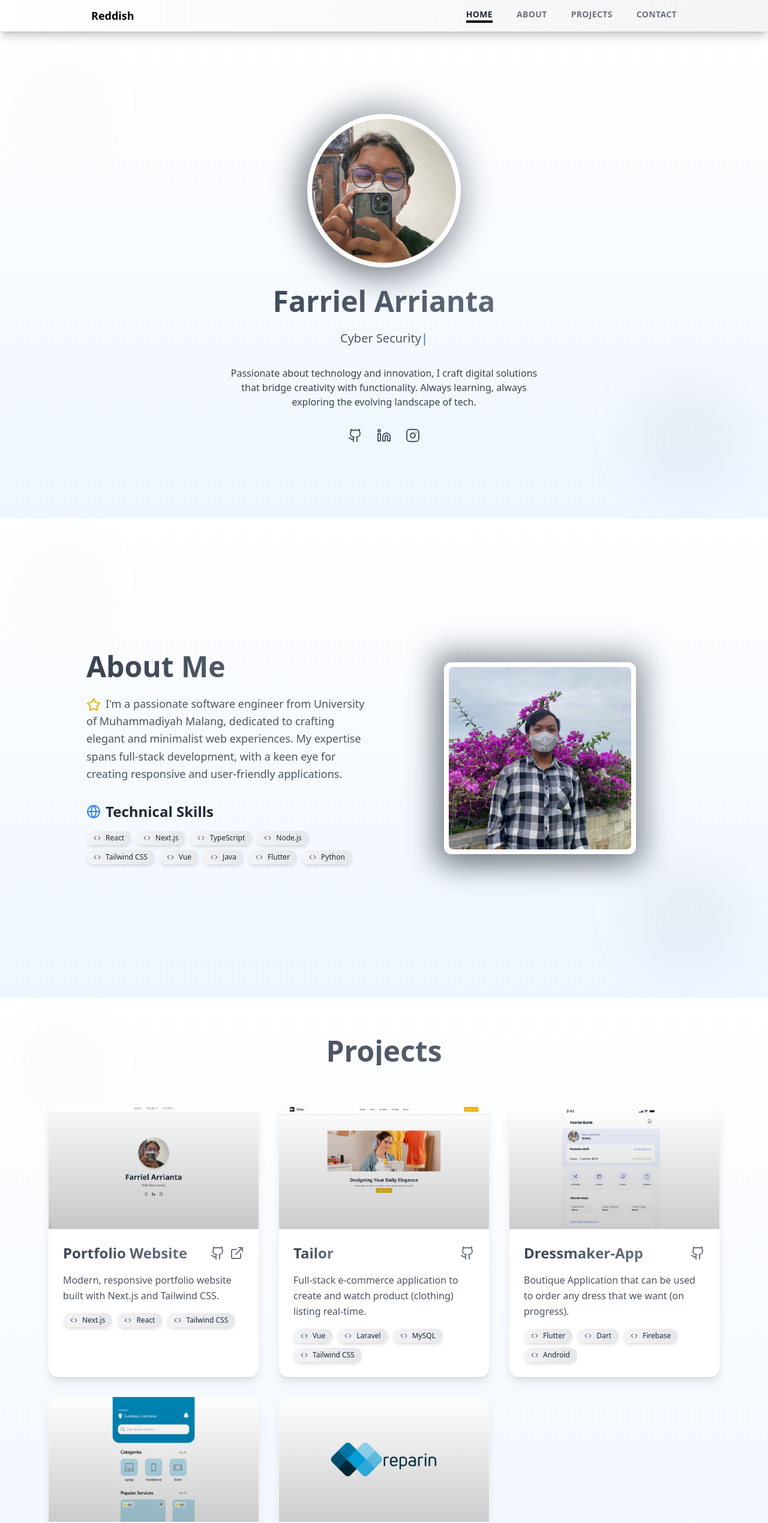
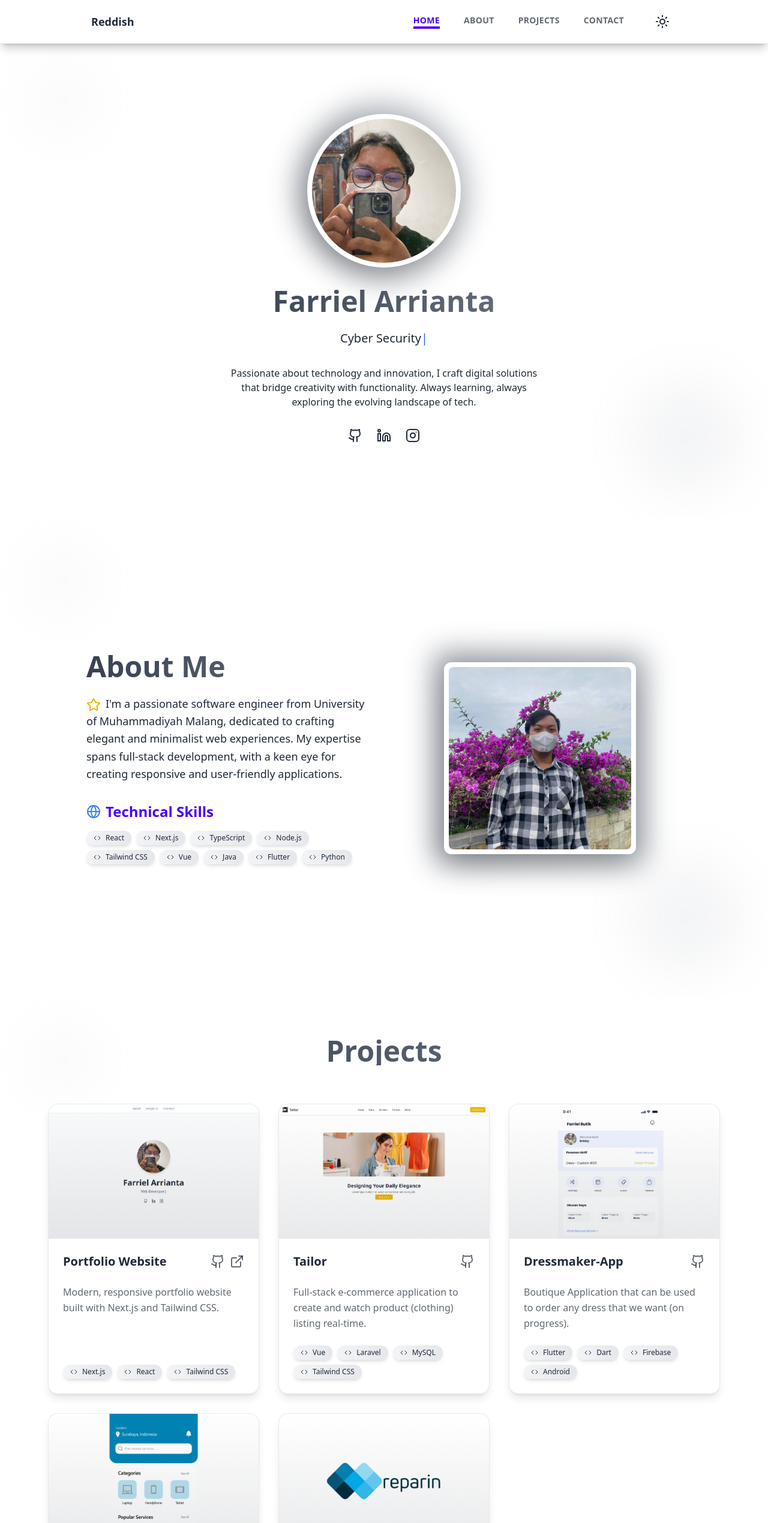
Before and after one commit to reddishowo/reddishowo-portfolio, a Next.js app: page / in a window 1280 px wide. Shown: the top 2539 px of the page at 60% size. Built offline with nearby package versions, Linux system fonts and the light colour scheme.

Commit message:
DaisyUI Theme Implementation

```diff
--- a/src/components/aboutsection.tsx
+++ b/src/components/aboutsection.tsx
@@ -1,4 +1,5 @@
 "use client";
+
 import React, { useState, useEffect } from "react";
 import Image from "next/image";
 import AOS from "aos";
@@ -49,7 +50,7 @@ const AboutSection = () => {
   return (
     <section
       id="about"
-      className="min-h-screen bg-gradient-to-b from-white to-blue-50
+      className="min-h-screen bg-base-100 text-base-content
                  flex items-center py-16 relative overflow-hidden"
     >
       {/* Background decorative elements */}
@@ -67,13 +68,13 @@ const AboutSection = () => {
             className="text-content"
           >
             <h2
-              className="text-5xl font-bold mb-6 text-gray-800
+              className="text-5xl font-bold mb-6 text-primary
                bg-clip-text text-transparent
                bg-gradient-to-r from-gray-700 to-gray-500"
             >
               About Me
             </h2>
-            <p className="text-gray-600 mb-6 leading-relaxed text-lg">
+            <p className="text-base-content mb-6 leading-relaxed text-lg">
               <Star className="inline-block mr-2 text-yellow-500" />
               I&#39;m a passionate software engineer from University of
               Muhammadiyah Malang, dedicated to crafting elegant and minimalist
@@ -83,7 +84,7 @@ const AboutSection = () => {
 
             <div className="mt-8">
               <h3
-                className="text-2xl font-semibold mb-4 text-gray-800
+                className="text-2xl font-semibold mb-4 text-primary
                             flex items-center"
               >
                 <Globe className="mr-2 text-blue-500" />
@@ -112,7 +113,7 @@ const AboutSection = () => {
                 className="absolute -inset-4 bg-gradient-to-r from-gray-800 to-gray-600
                               rounded-xl blur-xl opacity-50 animate-pulse"
               ></div>
-              <div className="relative z-10 w-full h-full bg-white p-2 rounded-xl shadow-2xl">
+              <div className="relative z-10 w-full h-full bg-base-100 p-2 rounded-xl shadow-2xl">
                 <Image
                   src="/images/me2.jpg"
                   alt="Profile"
--- a/src/components/homepage.tsx
+++ b/src/components/homepage.tsx
@@ -57,7 +57,7 @@ const HomePage = () => {
   return (
     <section
       id="home"
-      className="min-h-screen bg-gradient-to-b from-white to-blue-50
+      className="min-h-screen bg-base-100 text-base-content
                  flex flex-col relative overflow-hidden mt-1 sm:mt-16"
     >
       {/* Background decorative elements */}
@@ -81,7 +81,7 @@ const HomePage = () => {
                 className="absolute -inset-4 bg-gradient-to-r from-gray-800 to-gray-400
                               rounded-full blur-xl opacity-50 animate-pulse"
               ></div>
-              <div className="relative z-10 w-full h-full bg-white p-2 rounded-full shadow-2xl">
+              <div className="relative z-10 w-full h-full bg-base-100 p-2 rounded-full shadow-2xl">
                 <Image
                   src="/images/me.jpg"
                   alt="Profile"
@@ -97,7 +97,7 @@ const HomePage = () => {
           <h1
             data-aos="fade-up"
             data-aos-duration="800"
-            className="text-5xl font-bold mb-6 text-gray-800
+            className="text-5xl font-bold mb-6 text-primary
             bg-clip-text text-transparent
             bg-gradient-to-r from-gray-700 to-gray-500"
           >
@@ -108,7 +108,7 @@ const HomePage = () => {
             data-aos="fade-up"
             data-aos-duration="800"
             data-aos-delay="200"
-            className="text-xl text-gray-600 mb-8"
+            className="text-xl text-base-content mb-8"
           >
             {currentText}
             <span className="blinking-cursor text-blue-600">|</span>
@@ -116,7 +116,7 @@ const HomePage = () => {
 
           {/* New About Me Section */}
           <div
-            className="max-w-xl mx-auto text-gray-700 mb-8 px-4"
+            className="max-w-xl mx-auto text-base-content mb-8 px-4"
           >
             Passionate about technology and innovation, I craft digital solutions
             that bridge creativity with functionality. Always learning, always exploring
@@ -145,14 +145,12 @@ const HomePage = () => {
   );
 };
 
-
-
 const SocialLink: React.FC<SocialLinkProps> = ({ href, icon }) => (
   <a
     href={href}
     target="_blank"
     rel="noopener noreferrer"
-    className="text-gray-600 hover:text-blue-600 transition-colors"
+    className="text-base-content hover:text-blue-600 transition-colors"
     data-aos="zoom-in"
     data-aos-duration="800"
   >
--- a/src/components/navbar.tsx
+++ b/src/components/navbar.tsx
@@ -1,6 +1,91 @@
 "use client";
+import React, { useState, useEffect } from "react";
+import { Moon, Sun, Palette, Menu, X } from "lucide-react";
 
-import React, { useState, useEffect } from "react";
+const ThemeSwitcher = () => {
+  const [theme, setTheme] = useState<string>('');
+  const [isDropdownOpen, setIsDropdownOpen] = useState(false);
+
+  // Available themes
+  const themes = [
+    { name: 'light', icon: <Sun className="w-5 h-5" /> },
+    { name: 'dark', icon: <Moon className="w-5 h-5" /> },
+    { name: 'cupcake', icon: <Palette className="w-5 h-5" /> },
+    { name: 'bumblebee', icon: <Palette className="w-5 h-5" /> },
+    { name: 'emerald', icon: <Palette className="w-5 h-5" /> },
+    { name: 'corporate', icon: <Palette className="w-5 h-5" /> },
+    { name: 'synthwave', icon: <Palette className="w-5 h-5" /> },
+    { name: 'retro', icon: <Palette className="w-5 h-5" /> },
+    { name: 'cyberpunk', icon: <Palette className="w-5 h-5" /> },
+    { name: 'valentine', icon: <Palette className="w-5 h-5" /> },
+    { name: 'halloween', icon: <Palette className="w-5 h-5" /> },
+    { name: 'garden', icon: <Palette className="w-5 h-5" /> },
+    { name: 'forest', icon: <Palette className="w-5 h-5" /> },
+    { name: 'aqua', icon: <Palette className="w-5 h-5" /> },
+    { name: 'lofi', icon: <Palette className="w-5 h-5" /> },
+    { name: 'pastel', icon: <Palette className="w-5 h-5" /> },
+    { name: 'fantasy', icon: <Palette className="w-5 h-5" /> },
+    { name: 'wireframe', icon: <Palette className="w-5 h-5" /> },
+    { name: 'black', icon: <Palette className="w-5 h-5" /> },
+    { name: 'luxury', icon: <Palette className="w-5 h-5" /> },
+    { name: 'dracula', icon: <Palette className="w-5 h-5" /> },
+    { name: 'cmyk', icon: <Palette className="w-5 h-5" /> },
+    { name: 'autumn', icon: <Palette className="w-5 h-5" /> },
+    { name: 'business', icon: <Palette className="w-5 h-5" /> },
+    { name: 'acid', icon: <Palette className="w-5 h-5" /> },
+    { name: 'lemonade', icon: <Palette className="w-5 h-5" /> },
+    { name: 'night', icon: <Palette className="w-5 h-5" /> },
+    { name: 'coffee', icon: <Palette className="w-5 h-5" /> },
+    { name: 'winter', icon: <Palette className="w-5 h-5" /> },
+  ];
+
+  useEffect(() => {
+    const savedTheme = localStorage.getItem('theme') || 'light';
+    setTheme(savedTheme);
+    document.documentElement.setAttribute('data-theme', savedTheme);
+  }, []);
+
+  const changeTheme = (selectedTheme: string) => {
+    setTheme(selectedTheme);
+    localStorage.setItem('theme', selectedTheme);
+    document.documentElement.setAttribute('data-theme', selectedTheme);
+    setIsDropdownOpen(false);
+  };
+
+  return (
+    <div className="relative">
+      <button
+        onClick={() => setIsDropdownOpen(!isDropdownOpen)}
+        className="btn btn-ghost btn-circle"
+      >
+        {theme === 'dark' ? <Moon /> : <Sun />}
+      </button>
+      {isDropdownOpen && (
+        <div
+          className="absolute left-0 top-full mt-2 w-64 max-h-96 overflow-y-auto
+          bg-base-100 border border-base-300 rounded-box shadow-lg z-50"
+        >
+          <div className="flex flex-col gap-2 p-2">
+            {themes.map((themeOption) => (
+              <button
+                key={themeOption.name}
+                onClick={() => changeTheme(themeOption.name)}
+                className={`btn btn-sm ${
+                  theme === themeOption.name
+                    ? 'btn-primary'
+                    : 'btn-ghost'
+                } flex items-center justify-start gap-2 capitalize`}
+              >
+                {themeOption.icon}
+                <span>{themeOption.name}</span>
+              </button>
+            ))}
+          </div>
+        </div>
+      )}
+    </div>
+  );
+};
 
 const Navbar: React.FC = () => {
   const [activeSection, setActiveSection] = useState<string>("home");
@@ -14,35 +99,30 @@ const Navbar: React.FC = () => {
     { id: "contact", label: "Contact" },
   ];
 
-  // Handle smooth scrolling
   const handleNavClick = (
     e: React.MouseEvent<HTMLAnchorElement>,
     sectionId: string
   ) => {
     e.preventDefault();
     setActiveSection(sectionId);
-    setIsMenuOpen(false); // Close menu on mobile after clicking
-
+    setIsMenuOpen(false);
     const element = document.getElementById(sectionId);
     if (element) {
       window.scrollTo({
-        top: element.offsetTop - 80, // Adjust for navbar height
+        top: element.offsetTop - 80,
         behavior: "smooth",
       });
     }
   };
 
-  // Update active section based on scroll position
   useEffect(() => {
     const handleScroll = () => {
       const sections = navItems.map((item) => document.getElementById(item.id));
-      const scrollPosition = window.scrollY + 100; // Add offset for better accuracy
-
+      const scrollPosition = window.scrollY + 100;
       sections.forEach((section) => {
         if (section) {
           const sectionTop = section.offsetTop;
           const sectionBottom = sectionTop + section.offsetHeight;
-
           if (scrollPosition >= sectionTop && scrollPosition < sectionBottom) {
             setActiveSection(section.id);
           }
@@ -54,30 +134,53 @@ const Navbar: React.FC = () => {
     return () => window.removeEventListener("scroll", handleScroll);
   }, [navItems]);
 
-  // Detect mobile screen size
   useEffect(() => {
     const handleResize = () => {
       setIsMobile(window.innerWidth <= 768);
     };
 
-    handleResize(); // Set initial state
+    handleResize();
     window.addEventListener("resize", handleResize);
     return () => window.removeEventListener("resize", handleResize);
   }, []);
 
   return (
-    <nav className="fixed top-0 left-0 right-0 z-50 bg-gradient-to-r from-white to-gray-100 backdrop-blur-md border-b border-gray-200 shadow-lg">
-      <div className="container mx-auto max-w-5xl px-6 py-3 flex justify-between items-center">
-        <div className="text-lg font-bold text-black">Reddish</div>
+    <nav className="fixed top-0 left-0 right-0 z-50 bg-base-100 backdrop-blur-md border-b border-base-300 shadow-lg">
+      <div className="container mx-auto max-w-5xl px-6 py-3 flex justify-between items-center relative">
+        <div className="text-lg font-bold text-base-content">Reddish</div>
+
         {isMobile ? (
-          <button
-            className="text-gray-800 focus:outline-none absolute right-6 top-3"
-            onClick={() => setIsMenuOpen((prev) => !prev)}
-          >
-            {isMenuOpen ? "✖" : "☰"}
-          </button>
+          <div className="flex items-center space-x-2">
+            <ThemeSwitcher />
+            <button
+              className="btn btn-ghost btn-circle"
+              onClick={() => setIsMenuOpen((prev) => !prev)}
+            >
+              {isMenuOpen ? <X /> : <Menu />}
+            </button>
+
+            {isMenuOpen && (
+              <div className="absolute top-16 right-0 w-full bg-base-100 shadow-lg">
+                <div className="flex flex-col items-end space-y-4 py-4 pr-6">
+                  {navItems.map((item) => (
+                    <a
+                      key={item.id}
+                      href={`#${item.id}`}
+                      onClick={(e) => handleNavClick(e, item.id)}
+                      className={`
+                        text-base-content text-base font-medium
+                        ${activeSection === item.id ? 'text-primary' : 'hover:text-primary'}
+                      `}
+                    >
+                      {item.label}
+                    </a>
+                  ))}
+                </div>
+              </div>
+            )}
+          </div>
         ) : (
-          <div className="flex justify-center space-x-10">
+          <div className="flex justify-center items-center space-x-10">
             {navItems.map((item) => (
               <a
                 key={item.id}
@@ -87,31 +190,16 @@ const Navbar: React.FC = () => {
                   text-sm uppercase tracking-wide font-semibold transition-all duration-300 relative
                   ${
                     activeSection === item.id
-                      ? "text-gray-800 after:w-full after:opacity-100"
-                      : "text-gray-500 hover:text-gray-800 after:opacity-0 hover:after:opacity-100"
+                      ? "text-primary after:w-full after:opacity-100"
+                      : "text-base-content opacity-70 hover:text-primary after:opacity-0 hover:after:opacity-100"
                   }
-                  after:content-[''] after:block after:h-1 after:bg-black after:transition-all after:duration-300 after:mx-auto after:w-0
+                  after:content-[''] after:block after:h-1 after:bg-primary after:transition-all after:duration-300 after:mx-auto after:w-0
                 `}
               >
                 {item.label}
               </a>
             ))}
-          </div>
-        )}
-        {isMobile && isMenuOpen && (
-          <div className="absolute top-16 left-0 right-0 w-full bg-white shadow-lg">
-            <div className="flex flex-col items-center space-y-4 py-4">
-              {navItems.map((item) => (
-                <a
-                  key={item.id}
-                  href={`#${item.id}`}
-                  onClick={(e) => handleNavClick(e, item.id)}
-                  className="text-gray-800 text-base font-medium hover:text-black"
-                >
-                  {item.label}
-                </a>
-              ))}
-            </div>
+            <ThemeSwitcher />
           </div>
         )}
       </div>
--- a/src/components/projectsection.tsx
+++ b/src/components/projectsection.tsx
@@ -1,6 +1,6 @@
 "use client";
 
-import React, { useEffect } from "react";
+import React, { useEffect, useState } from "react";
 import { Github, ExternalLink, Code } from "lucide-react";
 import Image from "next/image";
 import AOS from "aos";
@@ -26,27 +26,28 @@ const ProjectCard = ({
       data-aos="fade-up"
       data-aos-delay={`${index * 200}`}
       data-aos-duration="600"
-      className="bg-white rounded-2xl overflow-hidden
-                 shadow-lg hover:shadow-2xl transition-all duration-300
-                 transform hover:-translate-y-2 border border-gray-100"
+      className="group card bg-base-100 shadow-lg hover:shadow-2xl
+      transition-all duration-300 transform hover:-translate-y-3
+      border border-base-content/10 rounded-2xl
+      dark:border-base-content/20
+      dark:hover:border-base-content/30
+      hover:border-base-content/20
+      dark:bg-gray-800/50 dark:backdrop-blur-sm"
     >
-      <div className="h-52 overflow-hidden relative">
-        <div className="absolute inset-0 bg-gradient-to-b from-transparent to-black/20 z-10"></div>
+      <div className="h-56 overflow-hidden relative rounded-t-2xl">
+        <div className="absolute inset-0 bg-gradient-to-b from-transparent to-base-content/10 z-10"></div>
         <Image
           src={project.image}
           alt={project.title}
           fill
-          className="object-cover object-top"
+          className="object-cover object-top transition-transform duration-300 group-hover:scale-105"
           priority
         />
       </div>
-      <div className="p-6">
-        <div className="flex justify-between items-center mb-4">
-          <h3
-            className="text-2xl font-bold text-gray-800
-               bg-clip-text text-transparent
-               bg-gradient-to-r from-gray-700 to-gray-500"
-          >
+      <div className="card-body p-6 space-y-4">
+        <div className="flex justify-between items-center">
+          <h3 className="card-title text-xl font-bold text-base-content
+          dark:text-white/90 transition-colors">
             {project.title}
           </h3>
           <div className="flex space-x-2">
@@ -55,9 +56,10 @@ const ProjectCard = ({
                 href={project.githubLink}
                 target="_blank"
                 rel="noopener noreferrer"
-                className="text-gray-500
-                           transition-colors duration-300
-                           hover:scale-110 hover:text-blue-600"
+                className="text-base-content/70 dark:text-white/60
+                transition-all duration-300
+                hover:scale-110 hover:text-primary
+                dark:hover:text-primary"
               >
                 <Github className="w-6 h-6" />
               </a>
@@ -67,28 +69,28 @@ const ProjectCard = ({
                 href={project.liveLink}
                 target="_blank"
                 rel="noopener noreferrer"
-                className="text-gray-500
-                           transition-colors duration-300
-                           hover:scale-110 hover:text-green-600"
+                className="text-base-content/70 dark:text-white/60
+                transition-all duration-300
+                hover:scale-110 hover:text-secondary
+                dark:hover:text-secondary"
               >
                 <ExternalLink className="w-6 h-6" />
               </a>
             )}
           </div>
         </div>
-        <p className="text-gray-600 mb-4 leading-relaxed">
+        <p className="text-base-content/70 dark:text-white/70
+        leading-relaxed mb-2">
           {project.description}
         </p>
         <div className="flex flex-wrap gap-2">
-          {project.technologies.map((tech, techIndex) => (
+          {project.technologies.map((tech) => (
             <span
               key={tech}
-              data-aos="fade-up"
-              data-aos-delay={`${techIndex * 100}`}
-              data-aos-duration="500"
               className="bg-gradient-to-r from-gray-100 to-gray-200
-              text-gray-800 text-xs px-3 py-1
-              rounded-full flex items-center gap-1
+              dark:from-gray-700 dark:to-gray-600
+              text-gray-800 dark:text-white/80
+              text-xs px-3 py-1 rounded-full flex items-center gap-1
               shadow-md hover:shadow-lg transition-shadow"
             >
               <Code size={12} className="mr-1" />
@@ -102,7 +104,14 @@ const ProjectCard = ({
 };
 
 const ProjectsSection = () => {
+  const [theme] = useState('light');
+
+
   useEffect(() => {
+    // Initial theme setup
+    document.documentElement.setAttribute('data-theme', theme);
+
+    // AOS initialization
     AOS.init({
       duration: 800,
       offset: 120,
@@ -118,7 +127,7 @@ const ProjectsSection = () => {
     return () => {
       window.removeEventListener("scroll", handleScroll);
     };
-  }, []);
+  }, [theme]);
 
   const projects: Project[] = [
     {
@@ -166,8 +175,8 @@ const ProjectsSection = () => {
   return (
     <section
       id="projects"
-      className="min-h-screen bg-gradient-to-b from-white to-blue-50 py-16
-                 relative overflow-hidden"
+      className="min-h-screen bg-base-100 text-base-content
+                 py-16 relative overflow-hidden"
     >
       {/* Background decorative elements */}
       <div className="absolute top-0 left-0 w-full h-full opacity-10">
@@ -179,9 +188,9 @@ const ProjectsSection = () => {
         <h2
           data-aos="fade-up"
           data-aos-duration="800"
-          className="text-5xl font-bold text-center mb-16 text-gray-800
-          bg-clip-text text-transparent
-          bg-gradient-to-r from-gray-700 to-gray-500"
+          className="text-5xl font-bold text-center mb-16 text-primary
+           bg-clip-text text-transparent
+           bg-gradient-to-r from-gray-700 to-gray-500"
         >
           Projects
         </h2>
```
Also changed, not shown: src/components/contactsection.tsx (+51 -26 lines), src/components/themeswitcher.tsx (added, +79 -0 lines).
